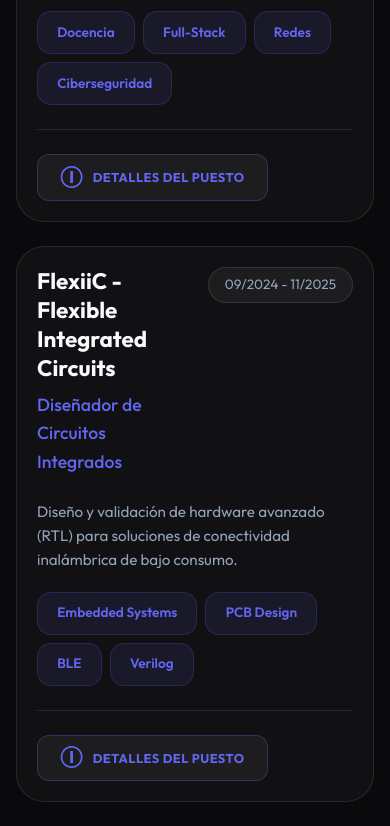
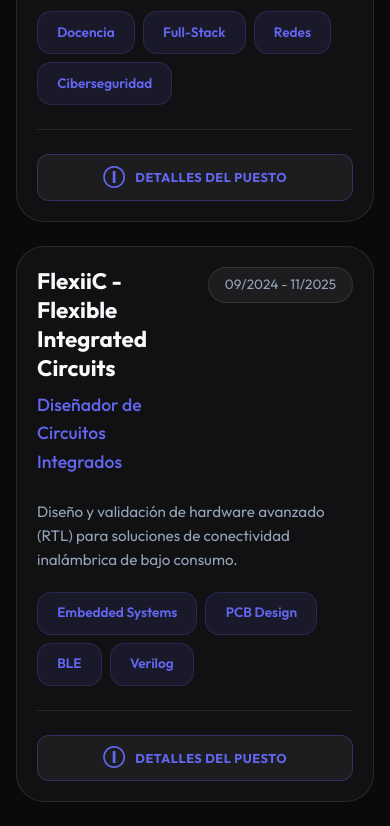
Before and after one commit to joan-mata/joanmata_web, a React (Vite) app: page / in a window 390 px wide. Shown: the part 1560-2386 px from the top of the page. Built offline with nearby package versions, Linux system fonts and the light colour scheme.

Commit message:
fix: card responsive v2

```diff
--- a/src/App.jsx
+++ b/src/App.jsx
@@ -196,7 +196,7 @@
             <Route path="/skills" element={<Skills title={t.sections.skills} data={currentData.skills} lang={lang} isAdmin={isAdmin} onEdit={() => setShowModal({ type: 'skills', context: 'skills', data: currentData.skills })} translations={t} />} />
             <Route path="/certificates" element={<Certificates title={t.sections.certificates} data={currentData.certificates} lang={lang} translations={t} {...adminProps('certificates', 'certificate')} />} />
             <Route path="/certificates/:id" element={<CertificateDetailsPage data={currentData.certificates} lang={lang} translations={t} isAdmin={isAdmin} onEdit={(id) => setShowModal({ type: 'certificates', context: 'certificates', itemIndex: currentData.certificates.findIndex(c => c.id === id), data: currentData.certificates.find(c => c.id === id) })} />} />
-            <Route path="/volunteering" element={<Volunteering title={t.sections.volunteering} data={currentData.volunteering} lang={lang} {...adminProps('volunteering', 'volunteering')} />} />
+            <Route path="/volunteering" element={<Volunteering title={t.sections.volunteering} data={currentData.volunteering} lang={lang} translations={t} {...adminProps('volunteering', 'volunteering')} />} />
             <Route path="/experience/:id" element={<ExperienceDetailsPage data={currentData.experience} lang={lang} translations={t} isAdmin={isAdmin} onEdit={(id) => setShowModal({ type: 'experience', context: 'experience', itemIndex: currentData.experience.findIndex(e => e.id === id), data: currentData.experience.find(e => e.id === id) })} />} />
             <Route path="/contact" element={<Contact title={t.sections.contact} data={currentData} translations={t} />} />
             <Route path="/admin" element={isAdmin ? <Navigate to="/" /> : <AdminEntry onLogin={() => {setIsAdmin(true); sessionStorage.setItem('isAdmin', 'true');}} translations={t} />} />
--- a/src/components/sections/Volunteering.jsx
+++ b/src/components/sections/Volunteering.jsx
@@ -1,7 +1,7 @@
 import React from 'react';
 import Card from '../common/Card';
 
-const Volunteering = ({ title, data, lang, isAdmin, onAdd, onEdit }) => (
+const Volunteering = ({ title, data, lang, isAdmin, onAdd, onEdit, translations }) => (
   <section>
     <div style={{ display: 'flex', justifyContent: 'space-between', alignItems: 'center' }}>
       <h2 className="section-title">{title}</h2>
@@ -9,8 +9,14 @@
     </div>
     <div className="card-grid">
       {data.map((vol, idx) => (
-        <Card key={idx} title={vol.org} subtitle={vol.location} date={vol.date}>
-          {isAdmin && <button className="admin-icon" onClick={() => onEdit(idx)}>✎</button>}
+        <Card
+          key={idx}
+          title={vol.org}
+          subtitle={vol.location}
+          date={vol.date}
+          footer={<span style={{ color: 'var(--text-dim)', fontSize: '0.8rem', fontStyle: 'italic' }}>{translations.volunteering.descTitle || 'Voluntariado'}</span>}
+        >
+          {isAdmin && <button className="admin-icon entry-edit-btn" onClick={() => onEdit(idx)}>✎</button>}
           {vol.desc && <p className="card-content">{vol.desc[lang]}</p>}
         </Card>
       ))}
--- a/src/index.css
+++ b/src/index.css
@@ -274,7 +274,7 @@
 /* Cards */
 .card-grid {
   display: grid;
-  grid-template-columns: repeat(auto-fit, minmax(320px, 1fr));
+  grid-template-columns: repeat(auto-fit, minmax(520px, 1fr));
   gap: 2.5rem;
 }
 
@@ -394,9 +394,10 @@
   display: flex;
   justify-content: space-between;
   align-items: center;
-  gap: 1rem;
+  gap: 1.25rem;
   padding-top: 1.5rem;
   border-top: 1px solid var(--glass-border);
+  flex-wrap: wrap;
 }
 
 .card-desc-home {
@@ -1207,3 +1208,16 @@
     transform: scale(0.85);
   }
 }
+
+
+@media (max-width: 600px) {
+  .card-footer-actions {
+    flex-direction: column;
+    align-items: stretch;
+  }
+
+  .card-footer-actions > * {
+    width: 100%;
+    justify-content: center;
+  }
+}
```
